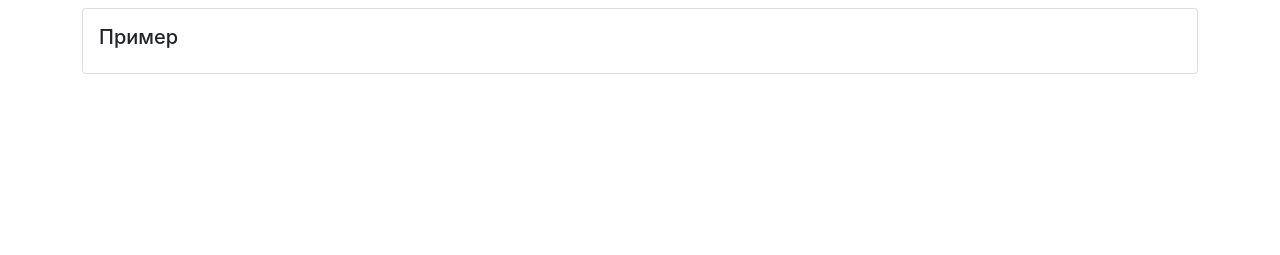
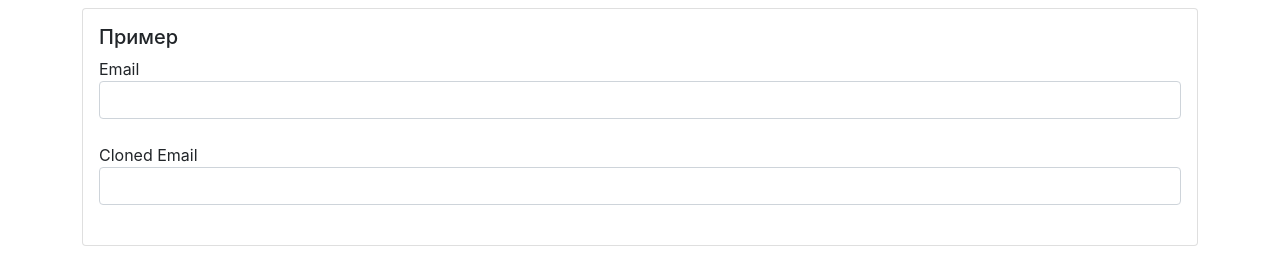
Before and after one commit to AndrewPerepelkin/extended-hooks, a React (Create React App) app: page /cloneElement in a window 1280 px wide. Shown: the part 393-648 px from the top of the page. Built offline with nearby package versions, Linux system fonts and the light colour scheme.

Commit message:
feat: added react clone element example

```diff
--- a/src/app/components/examples/cloneElement/cloneElementExample.jsx
+++ b/src/app/components/examples/cloneElement/cloneElementExample.jsx
@@ -1,11 +1,22 @@
 import React from "react";
 import CardWrapper from "../../common/Card";
+import SmallTitle from "../../common/typografy/smallTitle";
+import TextField from "../../common/form/textField";
 
-import SmallTitle from "../../common/typografy/smallTitle";
 const CloneElementExample = () => {
+    const field = <TextField label="Email" name="email" />;
+    const handleChange = (target) => {
+        // console.log("change ", target);
+    };
+
     return (
         <CardWrapper>
             <SmallTitle>Пример</SmallTitle>
+            {field}
+            {React.cloneElement(field, {
+                onChange: handleChange,
+                label: "Cloned Email"
+            })}
         </CardWrapper>
     );
 };
--- a/src/app/components/examples/memo/memoWithUseCallbackExample.jsx
+++ b/src/app/components/examples/memo/memoWithUseCallbackExample.jsx
@@ -3,7 +3,7 @@
 
 const LogOutButton = ({ onLogOut }) => {
     useEffect(() => {
-        console.log("render button");
+        // console.log("render button");
     });
 
     return (
```
